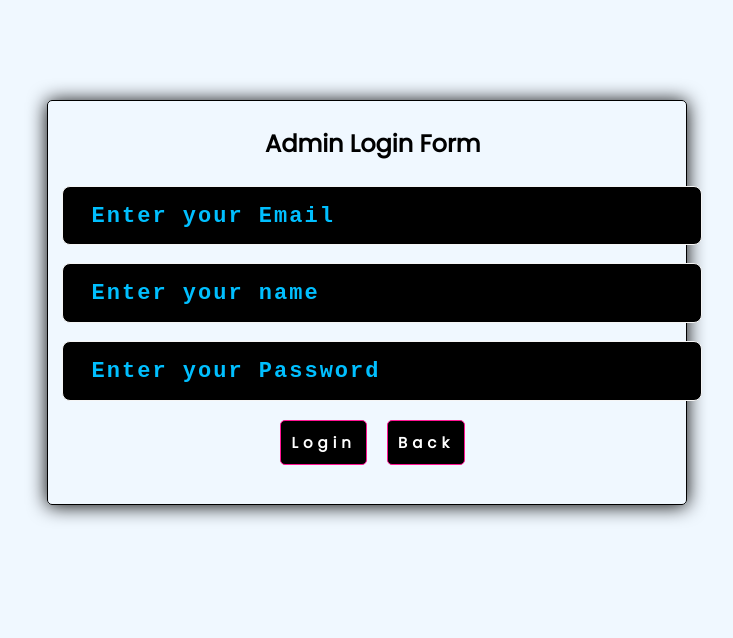
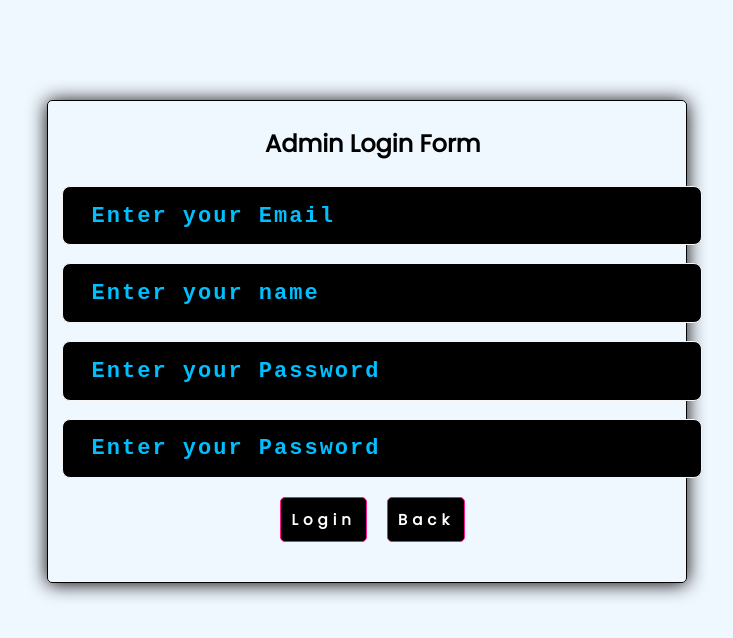
Before and after one commit to KambonoJeff/REACT-FRONT_DONATION_API, a React (Create React App) app: page /admin/register in a window 1280 px wide. Shown: the top 638 px of the page, without its empty margins (273-1006 px from the left). Built offline with nearby package versions, Linux system fonts and the light colour scheme.

Commit message:
Admin front login form function development

```diff
--- a/src/Admin/Admin.jsx
+++ b/src/Admin/Admin.jsx
@@ -9,6 +9,8 @@ export default function Admin() {
   const nameRef = useRef();
   const emailRef=useRef();
   const passwordRef = useRef();
+  const passwordConfirmationRef = useRef();
+
   const {setAdmin, setToken} = useStateContext();
   const  [error , setError] = useState();
 
@@ -19,12 +21,13 @@ export default function Admin() {
         name: nameRef.current.value,
         email: emailRef.current.value,
         password:passwordRef.current.value,
+        password_confirmation: passwordConfirmationRef.current.value,
       }
       console.log(payload)
       axiosClient.post('/admin/login', payload).then(({data})=>{
         console.log(data)
-        setAdmin("Admin :: ", data);
-        setToken("TOKEN ::", data);
+        setAdmin("Admin :: ", data.name);
+        setToken("TOKEN ::", data.token);
 
       }).catch((err)=>{
         console.log(err)
@@ -48,6 +51,7 @@ export default function Admin() {
           <input ref={emailRef} type="email" placeholder='Enter your Email' />
           <input ref={nameRef} type="name" placeholder='Enter your name' />
           <input ref={passwordRef} type="password" placeholder='Enter your Password' />
+          <input ref={passwordConfirmationRef} type="password" placeholder='Enter your Password' />
 
           <button  className="btn" type="submit"> Login </button>
           <button className='btn' onClick={()=>{navigate(-1)}}> Back </button>
```
